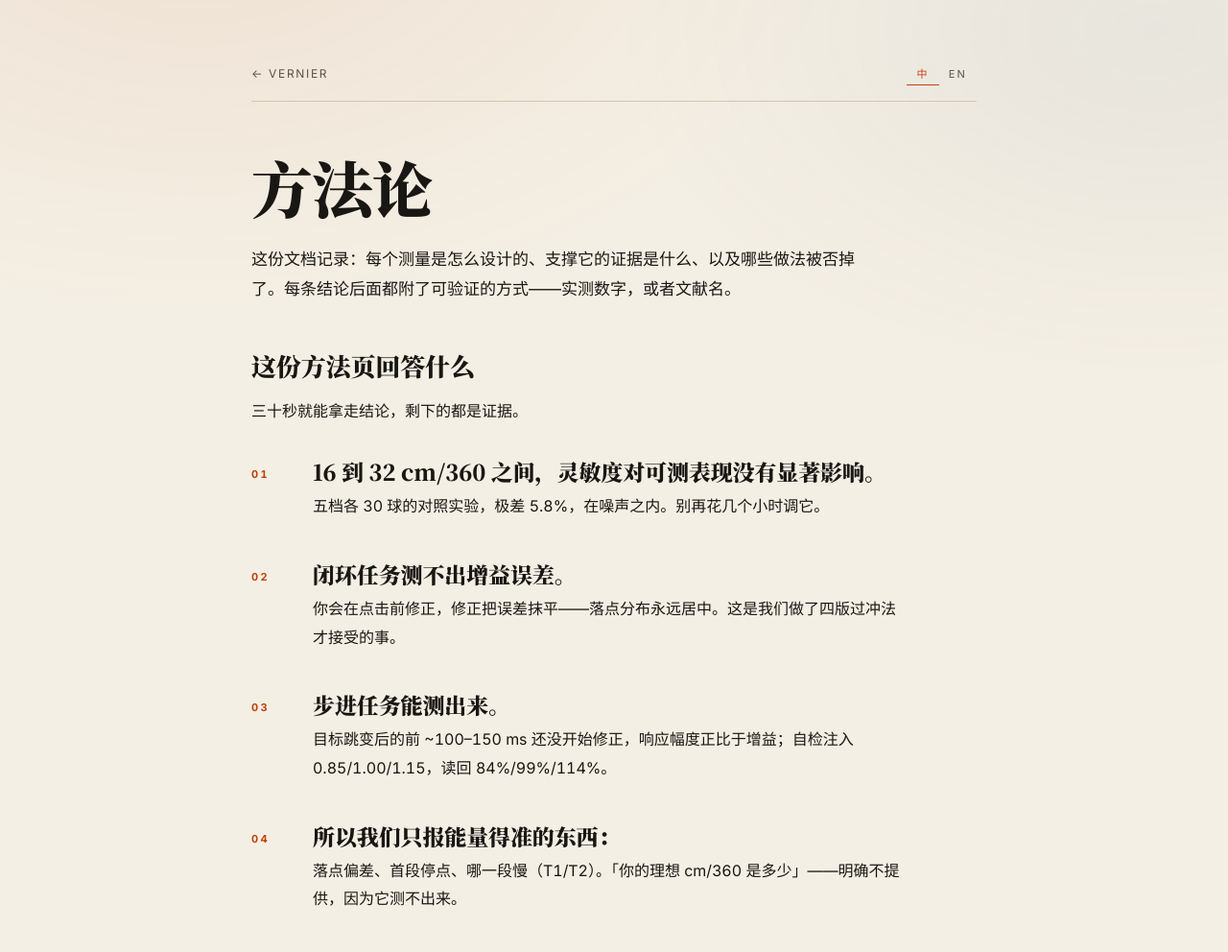
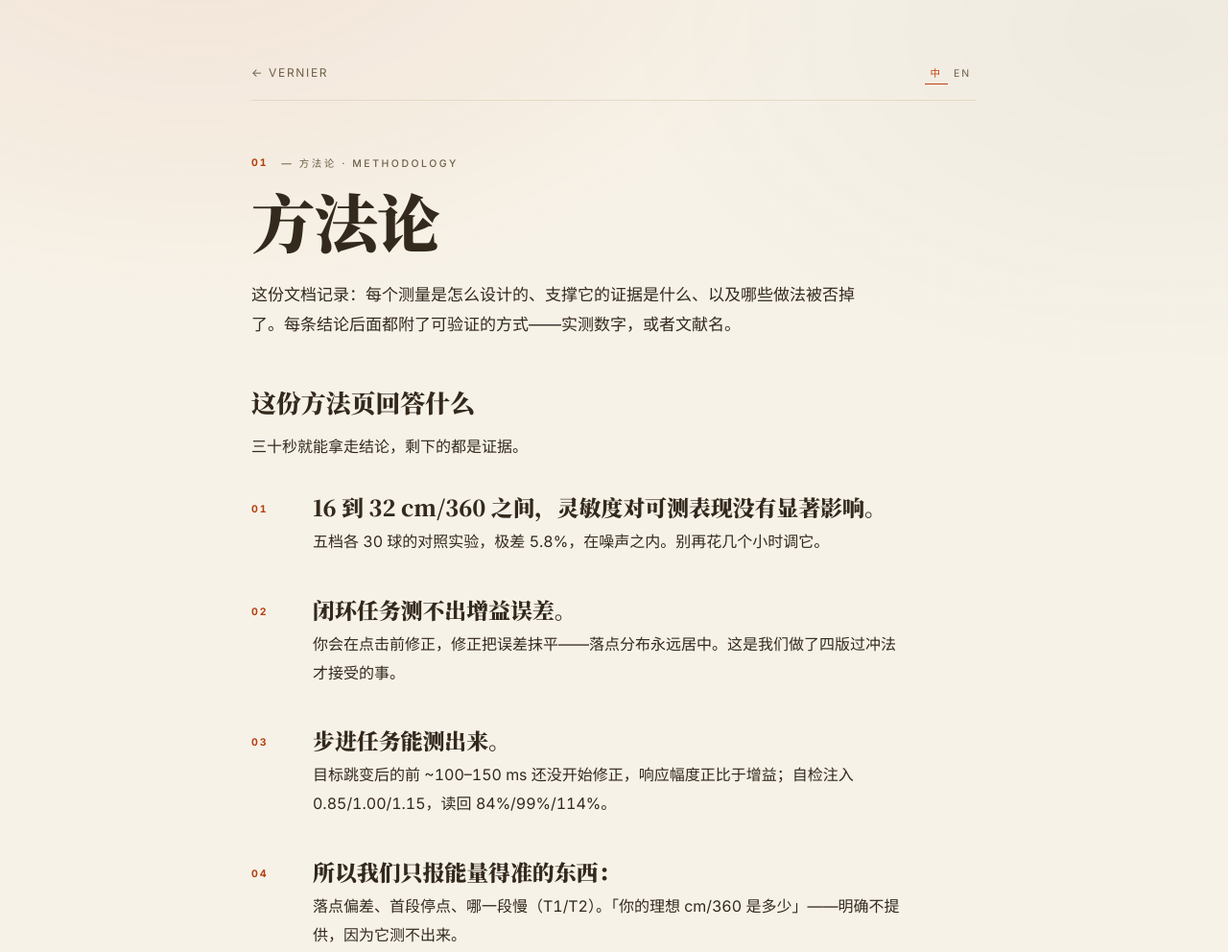
Before and after one commit to i11usoryCat/cs2-aim-tools, a plain HTML site: page methodology.html in a window 1280 px wide. Shown: the top 992 px of the page at 96% size. Drawn offline with Linux system fonts and the light colour scheme.

Commit message:
v3: methodology.html

```diff
--- a/methodology.html
+++ b/methodology.html
@@ -11,6 +11,16 @@
 <link rel="alternate" hreflang="x-default" href="https://i11usorycat.github.io/cs2-aim-tools/">
 <meta property="og:title" content="Vernier — 方法论">
 <meta property="og:url" content="https://i11usorycat.github.io/cs2-aim-tools/methodology.html">
+<link rel="stylesheet" href="assets/theme.css">
+<script>/* 主题：assets/theme.css 是唯一来源（与全站同一套 9 主题） */
+(function(){
+  var OK={sand:1,ink:1,lake:1,light:1,jade:1,forest:1,mono:1,night:1,cyber:1};
+  var t=null;
+  try{ t=new URLSearchParams(location.search).get('theme'); }catch(e){}
+  if(!t){ try{ t=localStorage.getItem('cs2at.theme'); }catch(e){} }
+  if(!OK[t]){ try{ var d=new Date(), m=d.getHours()*60+d.getMinutes(); t=(m>=1410||m<460)?'forest':'sand'; }catch(e){ t='sand'; } }
+  try{ document.documentElement.setAttribute('data-theme',t); }catch(e){}
+})();</script>
 <link rel="stylesheet" href="assets/type.css">
 <style>
   /* 编辑体：纸面 + 衬线标题 + 无衬线正文。色与尺度全部取 assets/type.css 的变量。 */
@@ -25,8 +35,8 @@
   /* 纸感：两层极淡径向光 + 噪点，和 Hub 同一套 */
   body::before{ content:""; position:fixed; inset:0; pointer-events:none; z-index:0;
     background:
-      radial-gradient(1100px 680px at 16% -12%, rgba(194,65,12,.075), transparent 62%),
-      radial-gradient(880px 560px at 94% 4%, rgba(84,108,142,.075), transparent 64%); }
+      radial-gradient(1100px 680px at 16% -12%, color-mix(in srgb, var(--acc-paper) 8%, transparent), transparent 62%),
+      radial-gradient(880px 560px at 94% 4%, color-mix(in srgb, var(--ink) 4%, transparent), transparent 64%); }
   .page{ position:relative; z-index:1; max-width:820px; margin:0 auto; padding:64px 32px 120px; }
 
   /* 顶部：返回 + 语言切换，按注脚级排 */
@@ -36,14 +46,22 @@
     text-transform:uppercase; color:var(--ink-2); text-decoration:none; }
   .topbar .back:hover{ color:var(--acc-paper); }
   .langsw{ display:inline-flex; gap:0; align-items:baseline; }
-  .langsw button{ appearance:none; background:none; border:0; padding:4px 10px; cursor:pointer;
-    font-family:var(--f-ui); font-size:11px; letter-spacing:.2em; text-transform:uppercase;
+  /* 语言开关：与工具页 #langSw 同一形制（10.5px / .18em / 无框 / 选中 1px 线） */
+  .langsw button{ appearance:none; background:none; border:0; padding:4px 6px; cursor:pointer;
+    font-family:var(--f-ui); font-size:10.5px; letter-spacing:.18em; text-transform:uppercase;
     color:var(--ink-2); border-bottom:1px solid transparent; }
   .langsw button:hover{ color:var(--ink); }
   .langsw button.on{ color:var(--acc-paper); border-bottom-color:var(--acc-paper); }
 
+  /* 页头眉标：与工具页 .ov-eyebrow 同一形制 */
+  .eyebrow{ display:flex; align-items:center; gap:14px; margin:0 0 16px;
+    font-family:var(--f-ui); font-size:10.5px; letter-spacing:.24em; text-transform:uppercase;
+    color:var(--ink-2); font-weight:500; }
+  .eyebrow .num{ color:var(--acc-text, var(--acc-paper)); font-weight:700; font-size:10.5px; letter-spacing:.18em; line-height:1; }
+  .eyebrow .num + span::before{ content:"— " }
+
   /* 标题层级 */
-  h1{ font-family:var(--f-display); font-weight:900; font-size:clamp(44px,5vw,64px);
+  h1{ font-family:var(--f-display); font-weight:900; font-size:clamp(44px,5.2vw,76px);
     line-height:1.02; letter-spacing:-.02em; margin:0 0 28px; }
   article > h1 + p{ font-size:17px; line-height:1.8; color:var(--ink); max-width:60ch; margin-bottom:8px; }
   h2{ font-family:var(--f-display); font-weight:700; font-size:var(--fs-h2); line-height:1.3;
@@ -69,8 +87,8 @@
   ol.lead > li::before{
     content:counter(lead,decimal-leading-zero);
     position:absolute; left:0; top:8px;
-    font-family:var(--f-ui); font-weight:700; font-size:11px; letter-spacing:.22em;
-    color:var(--acc-paper);
+    font-family:var(--f-ui); font-weight:700; font-size:10.5px; letter-spacing:.18em;
+    color:var(--acc-text, var(--acc-paper));
   }
   ol.lead > li > strong{ display:block; font-family:var(--f-display); font-weight:700;
     font-size:23px; line-height:1.36; letter-spacing:-.005em; margin-bottom:6px; }
@@ -113,6 +131,7 @@
   </nav>
 </div>
 <article data-lang="zh" lang="zh-CN">
+<div class="eyebrow"><span class="num">01</span><span>方法论 · METHODOLOGY</span></div>
 <h1>方法论</h1>
 
 <p>这份文档记录：每个测量是怎么设计的、支撑它的证据是什么、以及哪些做法被否掉了。每条结论后面都附了可验证的方式——实测数字，或者文献名。</p>
@@ -445,6 +464,7 @@ const z = D * Math.cos(pitch) * Math.cos(yaw);</code></pre>
 </div>
 </article>
 <article data-lang="en" lang="en">
+<div class="eyebrow"><span class="num">01</span><span>METHODOLOGY</span></div>
 <h1>Methodology</h1>
 
 <p>This document records how each measurement was designed, what evidence backs it, and which approaches were rejected. Every claim carries a way to check it — a measured number, or a citation.</p>
@@ -860,7 +880,7 @@ memory buffering     -&gt; measured 4207 Hz
     try{
       var q=new URLSearchParams(location.search).get("lang");
       if(q==="zh"||q==="en") return q;
-      var s=localStorage.getItem("vernier.lang");
+      var s=localStorage.getItem("cs2at.lang")||localStorage.getItem("vernier.lang");
       if(s==="zh"||s==="en") return s;
     }catch(e){}
     // 不再用浏览器语言兜底：文件本身决定默认语言（zh 页默认中文，en 页默认英文），
@@ -878,7 +898,7 @@ memory buffering     -&gt; measured 4207 Hz
       btns[j].classList.toggle("on", on);
       if(on) btns[j].setAttribute("aria-current","page"); else btns[j].removeAttribute("aria-current");
     }
-    try{ localStorage.setItem("vernier.lang", lang); }catch(e){}
+    try{ localStorage.setItem("cs2at.lang", lang); localStorage.setItem("vernier.lang", lang); }catch(e){}
     if(syncUrl!==false){
       try{ var u=new URL(location.href); u.searchParams.set("lang", lang); history.replaceState(null,"",u); }catch(e){}
     }
```
